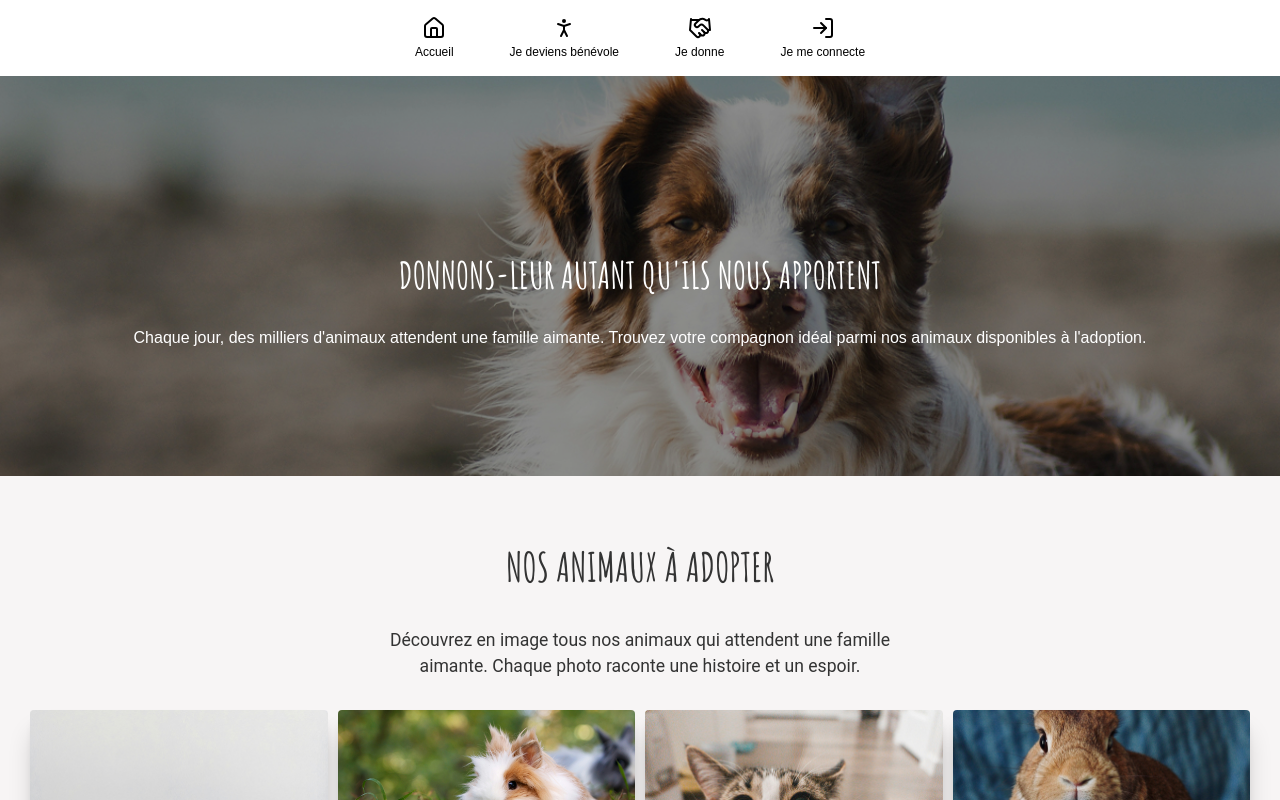
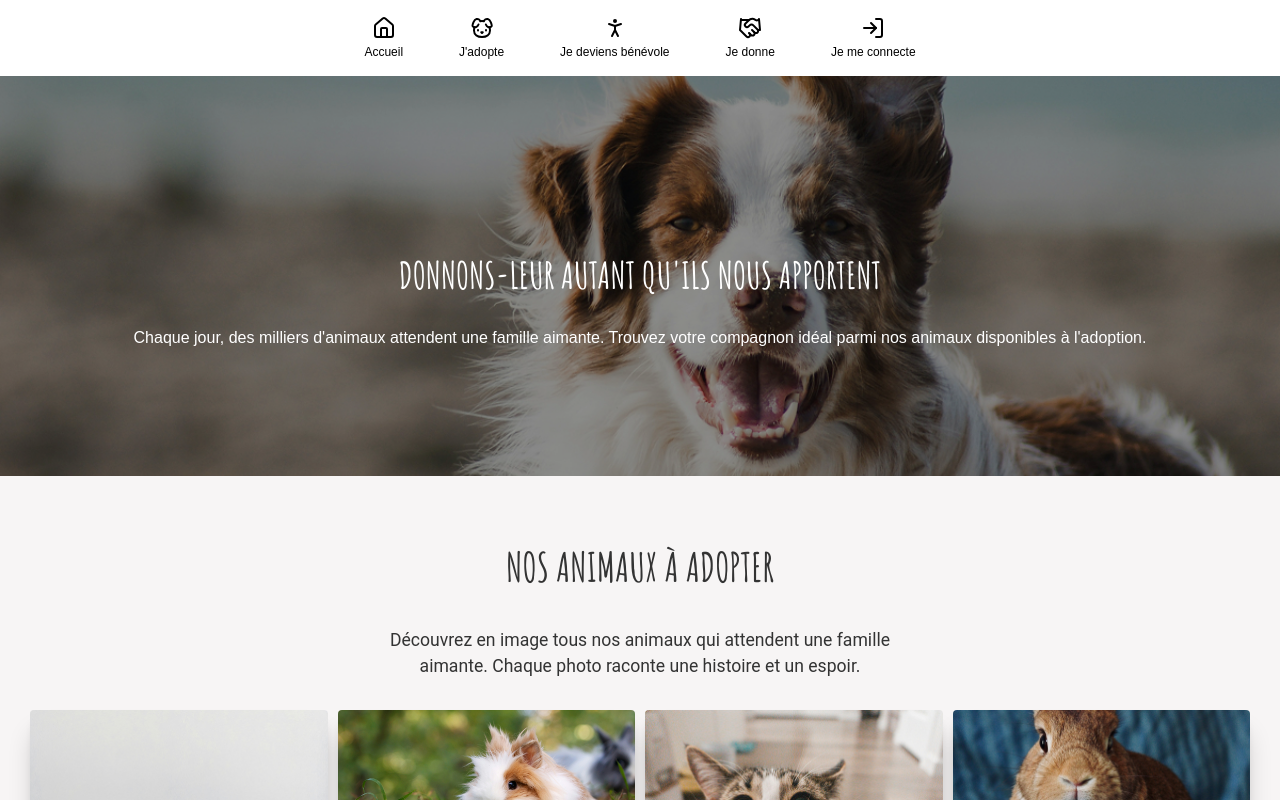
Before and after one commit to rchouhani/adaopte_front-tsx, a Next.js app: page / in a window 1280 px wide. Shown: the top 800 px of the page. Built offline with nearby package versions, Linux system fonts and the light colour scheme.

Commit message:
add: Navbar

```diff
--- a/src/app/layout.tsx
+++ b/src/app/layout.tsx
@@ -2,7 +2,7 @@ import type { Metadata } from "next";
 import { Geist, Geist_Mono } from "next/font/google";
 import "./globals.css";
 import Navbar from "./components/Navbar";
-import { Home, LogIn, Handshake, PersonStanding } from "lucide-react";
+import { Home, LogIn, Handshake, PersonStanding, Dog } from "lucide-react";
 
 const geistSans = Geist({
   variable: "--font-geist-sans",
@@ -18,6 +18,11 @@ const items = [
   {
     text: "Accueil",
     lucide: <Home />,
+    link: "/",
+  },
+   {
+    text: "J'adopte",
+    lucide: <Dog />,
     link: "/",
   },
   {
```
